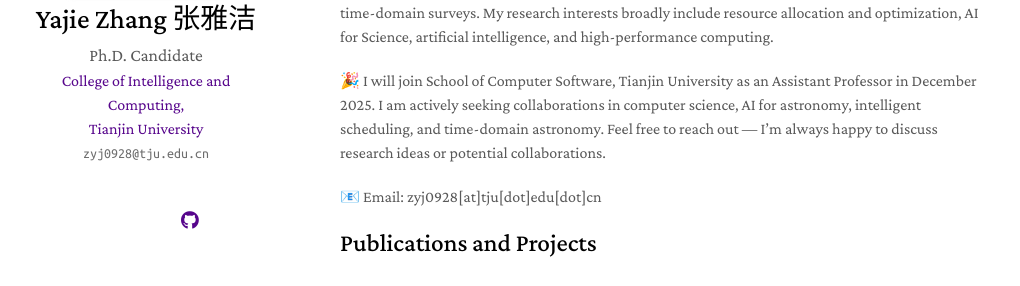
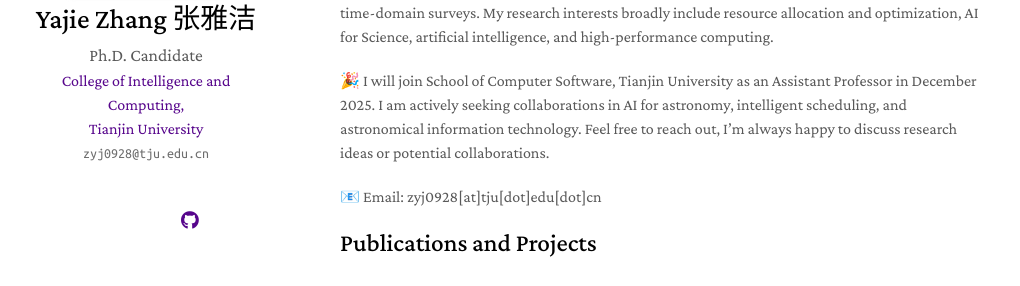
Before and after one commit to Yajie-Z/Yajie-Z.github.io, a Jekyll site: the page built from index.md, in a window 1280 px wide and 900 px high. Shown: the part 296-582 px from the top of the window, without its empty margins (130-1150 px from the left). Built offline with Jekyll 4.4.1, drawn with Linux system fonts in a browser that asks for light colours; nearby versions of some CDN libraries; a style sheet for code colours, icons or effects is not loaded; our own code applies the rules of GitHub Pages for plain Markdown files.

Commit message:
Update index.md

```diff
--- a/index.md
+++ b/index.md
@@ -12,9 +12,7 @@ I received my B.E. degree from Hebei University of Technology in 2020. From 2019
 
 My research lies at the intersection of computer science and time-domain astronomy, with a focus on developing intelligent and efficient scheduling methods for distributed telescope arrays in optical time-domain surveys. My research interests broadly include resource allocation and optimization, AI for Science, artificial intelligence, and high-performance computing.
 
-🎉 I will join School of Computer Software, Tianjin University as an Assistant Professor in December 2025.
-I am actively seeking collaborations in computer science, AI for astronomy, intelligent scheduling, and time-domain astronomy.
-Feel free to reach out — I’m always happy to discuss research ideas or potential collaborations.
+🎉 I will join School of Computer Software, Tianjin University as an Assistant Professor in December 2025. I am actively seeking collaborations in AI for astronomy, intelligent scheduling, and astronomical information technology. Feel free to reach out, I’m always happy to discuss research ideas or potential collaborations.
 
 📧 Email: zyj0928[at]tju[dot]edu[dot]cn
 
```
